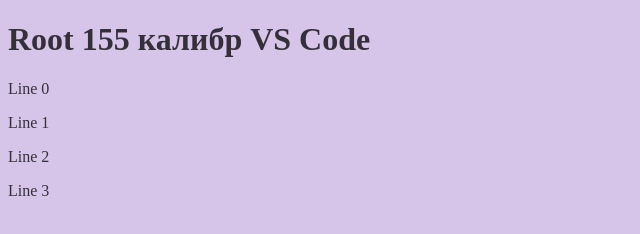
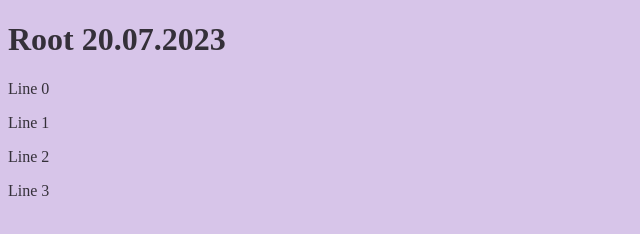
Before and after one commit to bbird5063/gittest.loc, a plain HTML site: page index.html in a window 1280 px wide. Shown: the whole page, without its empty margins (0-640 px from the left). Drawn offline with Linux system fonts and the light colour scheme.

Commit message:
Root 20.07.2023

```diff
--- a/index.html
+++ b/index.html
@@ -7,7 +7,7 @@
     <title>Document</title>
 </head>
 <body>
-    <h1>Root 155 калибр VS Code</h1>
+    <h1>Root 20.07.2023</h1>
     <p>Line 0</p>
     <p>Line 1</p>
     <p>Line 2</p>
```
